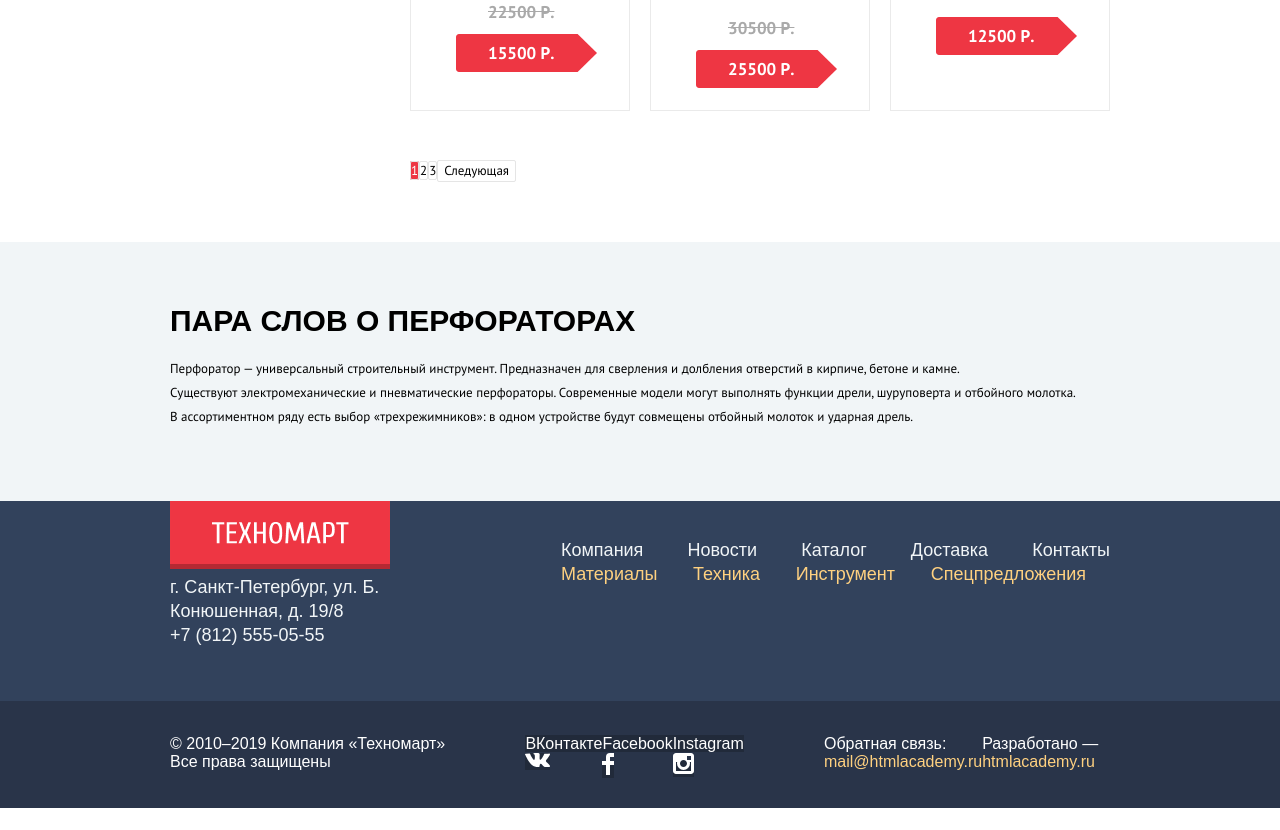
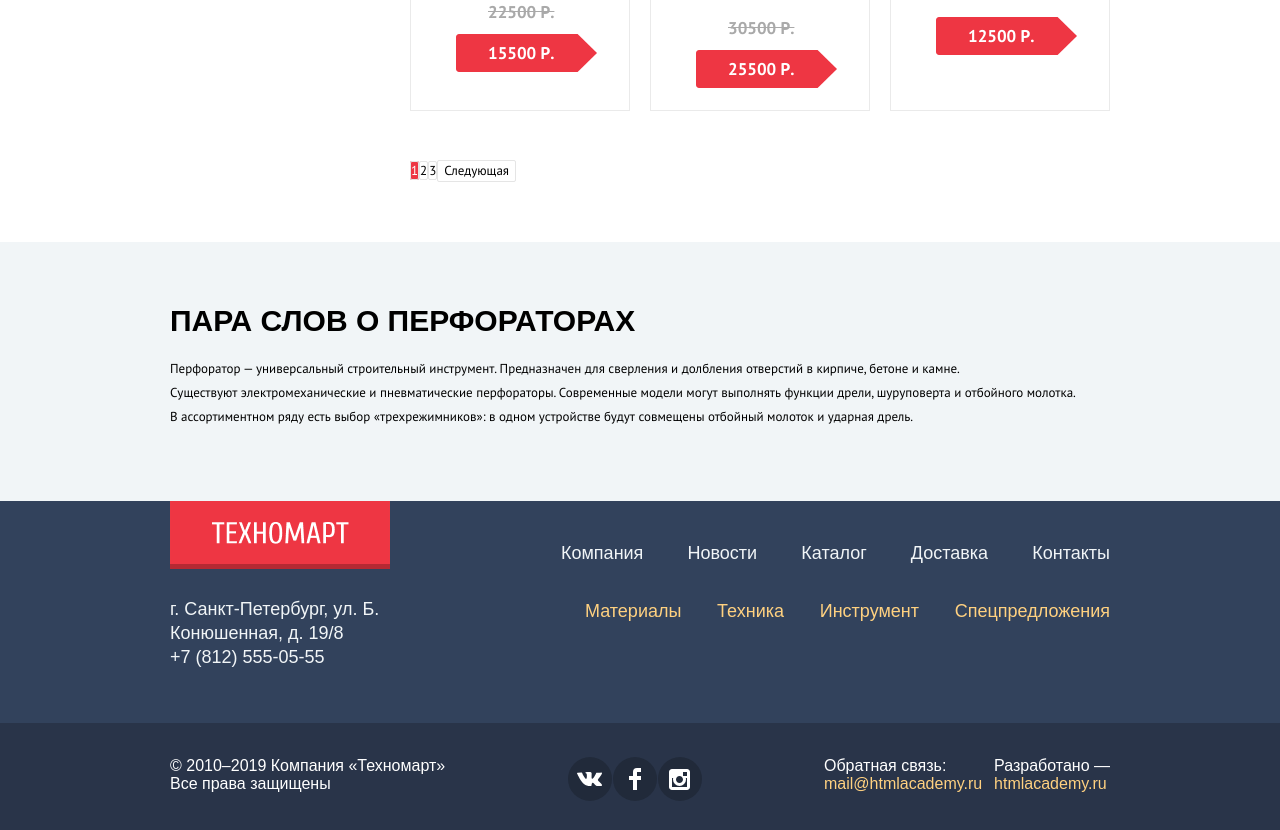
Before and after one commit to tatyana-shestakova/875833-technomart-28, a plain HTML site: page catalog.html in a window 1280 px wide. Shown: the part 1546-2376 px from the top of the page. Before the commit the page ends 2354 px from the top, so only its background shows below. Drawn offline with Linux system fonts and the light colour scheme; a web font is replaced by a local one.

Commit message:
Задание 12. Закончила оформление декаоративных элементов футера

```diff
--- a/catalog.html
+++ b/catalog.html
@@ -297,9 +297,9 @@
             Все права защищены
           </p>
           <ul class="socials">
-            <li><a href="https://vk.com/">ВКонтакте<img src="img/icon-vk.svg" width="25.05" height="14.06" alt="Мы ВКонтакте"></a></li>
-            <li><a href="https://ru-ru.facebook.com/">Facebook<img src="img/icon-fb.svg" width="12" height="22" alt="Мы в Facebook"></a></li>
-            <li><a href="https://www.instagram.com/">Instagram<img src="img/icon-insta.svg" width="21" height="21" alt="Мы в Instagram"></a></li>
+            <li><a href="https://vk.com/" aria-label="ВКонтакте"><img src="img/icon-vk.svg" width="25.05" height="14.06" alt="Мы ВКонтакте"></a></li>
+            <li><a href="https://ru-ru.facebook.com/" aria-label="Facebook"><img src="img/icon-fb.svg" width="12" height="22" alt="Мы в Facebook"></a></li>
+            <li><a href="https://www.instagram.com/" aria-label="Instagram"><img src="img/icon-insta.svg" width="21" height="21" alt="Мы в Instagram"></a></li>
           </ul>
           <div class="footer-feedback">
             <p>
--- a/css/style.css
+++ b/css/style.css
@@ -410,6 +410,10 @@ input[type="radio"].visually-hidden {
 }
 
 /* Стилизация футера */
+.main-footer p {
+  margin: 0;
+  padding: 0;
+}
 
 .main-footer {
   margin-top: 70px;
@@ -442,20 +446,24 @@ input[type="radio"].visually-hidden {
   margin: 0;
 }
 
+.footer-adress p {
+  margin-top: 22px;
+}
+
 .footer-lists {
   display: flex;
   flex-direction: column;
-  margin-top: 37px;
+  justify-content: space-between;
+  align-items: flex-end;
+  width: 549px;
+  height: 82px;
+  margin-top: 40px;
 }
 
 .footer-list {
   display: flex;
   justify-content: space-between;
-}
-
-.main-footer p {
-  margin: 0;
-  padding: 0;
+  flex-wrap: wrap;
 }
 
 .main-footer,
@@ -520,12 +528,21 @@ input[type="radio"].visually-hidden {
 .socials {
   display: flex;
   width: 134px;
-  justify-content: center;
+  justify-content: space-between;
+  align-items: center;
+  width: 134px;
+  position: relative;
 }
 
 .socials a {
+  display: flex;
+  justify-content: center;
+  align-items: center;
+  width: 44px;
+  height: 44px;
   background-color: #212A3A;
   color: var(--basic-white);
+  border-radius: 50%;
 }
 
 .socials a:hover {
@@ -540,7 +557,13 @@ input[type="radio"].visually-hidden {
 .footer-feedback {
   display: flex;
   width: 286px;
-  justify-content: space-around;
+  justify-content: space-between;
+}
+
+.footer-feedback p {
+  display: flex;
+  flex-direction: column;
+  flex-wrap: wrap;
 }
 
 /* Модальные окна */
```
Also changed, not shown: index.html (+4 -4 lines).
